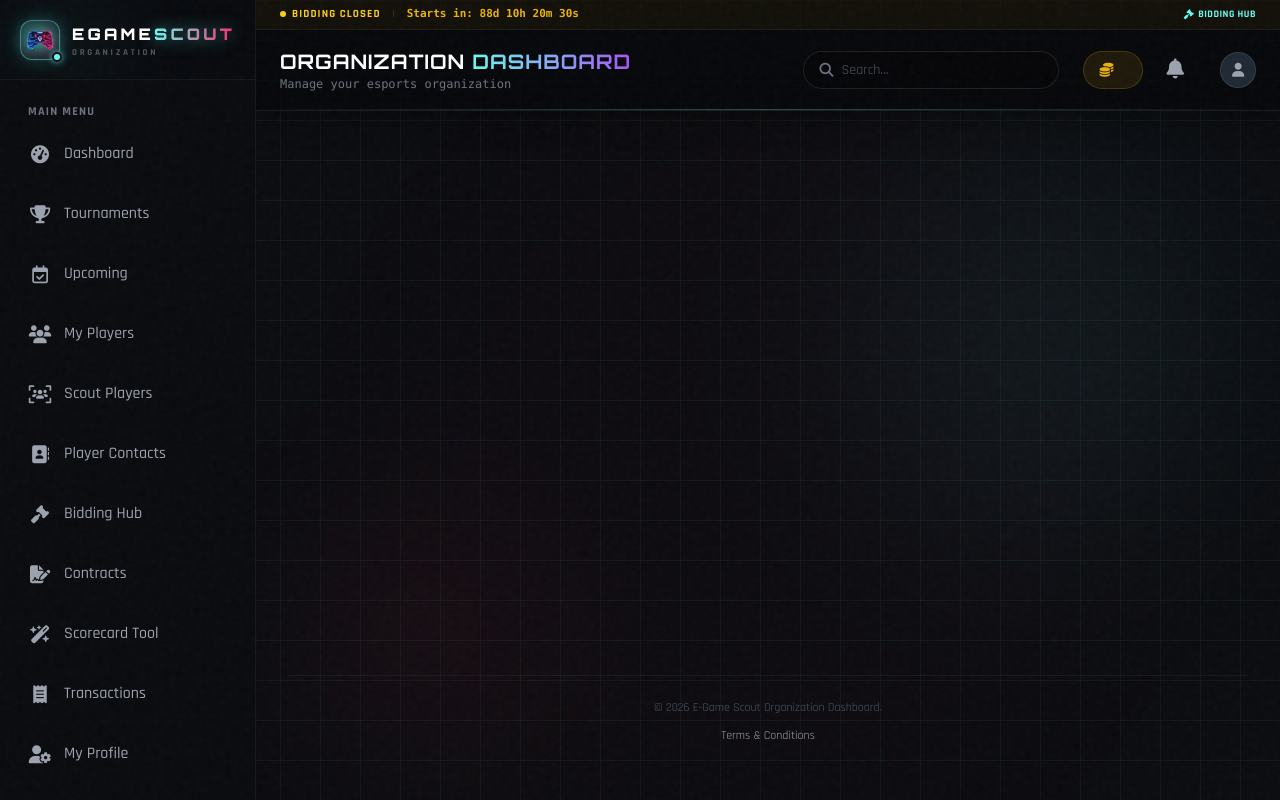
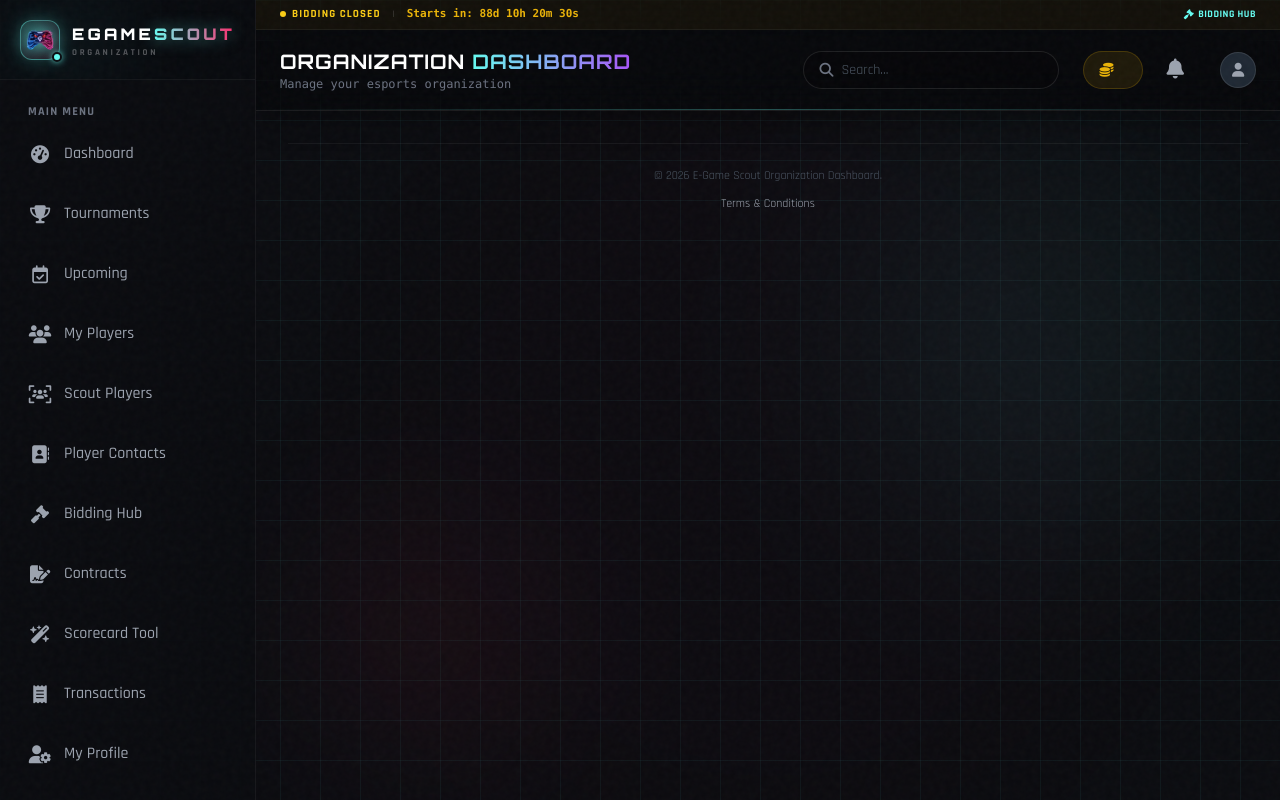
Before and after one commit to kachhadiyajanvi/E-GAMESCOUT, a Django app: template egamescout/web/templates/web/Organization/dashboard_base.html in a window 1280 px wide. Run offline with Django 5.2, Linux system fonts and the light colour scheme; the template is opened without the code that fills it, so the values that code supplies are empty; data comes from the database, SQL or seed files in the repository; some libraries are stand-ins or nearby versions.

Commit message:
chore: revert dashboard_base flex changes due to content hidden bug

```diff
--- a/egamescout/web/templates/web/Organization/dashboard_base.html
+++ b/egamescout/web/templates/web/Organization/dashboard_base.html
@@ -395,7 +395,7 @@
         </header>
 
         <!-- Content Scroll Area -->
-        <main class="flex-1 overflow-y-auto p-4 sm:p-6 md:p-8 relative flex flex-col justify-between">
+        <main class="flex-1 overflow-y-auto p-6 md:p-8 relative">
             <!-- Decoration Orbs -->
             <div class="absolute top-0 left-0 w-full h-full overflow-hidden pointer-events-none -z-10">
                 <div class="absolute top-10 right-10 w-96 h-96 bg-accent-cyan/5 rounded-full blur-[100px]"></div>
@@ -406,11 +406,9 @@
                 </div>
             </div>
 
-            <div class="flex-1 w-full">
-                {% block content %}{% endblock %}
-            </div>
+            {% block content %}{% endblock %}
 
-            <footer class="py-6 flex flex-col items-center gap-2 text-gray-600 text-xs border-t border-white/5 mt-auto shrink-0 w-full">
+            <footer class="py-6 flex flex-col items-center gap-2 text-gray-600 text-xs border-t border-white/5">
                 <div>&copy; 2026 E-Game Scout Organization Dashboard.</div>
                 <div class="flex items-center gap-4 mt-1">
                     <a href="{% url 'terms' %}" class="text-xs text-gray-400 hover:text-accent-cyan transition-colors">Terms & Conditions</a>
@@ -588,7 +586,7 @@
                 const now = new Date();
                 if (isActive) {
                     if (!endStr) {
-                        el.textContent = 'Until Closed';
+                        el.textContent = 'No End Date';
                         return;
                     }
                     const end = new Date(endStr);
```
